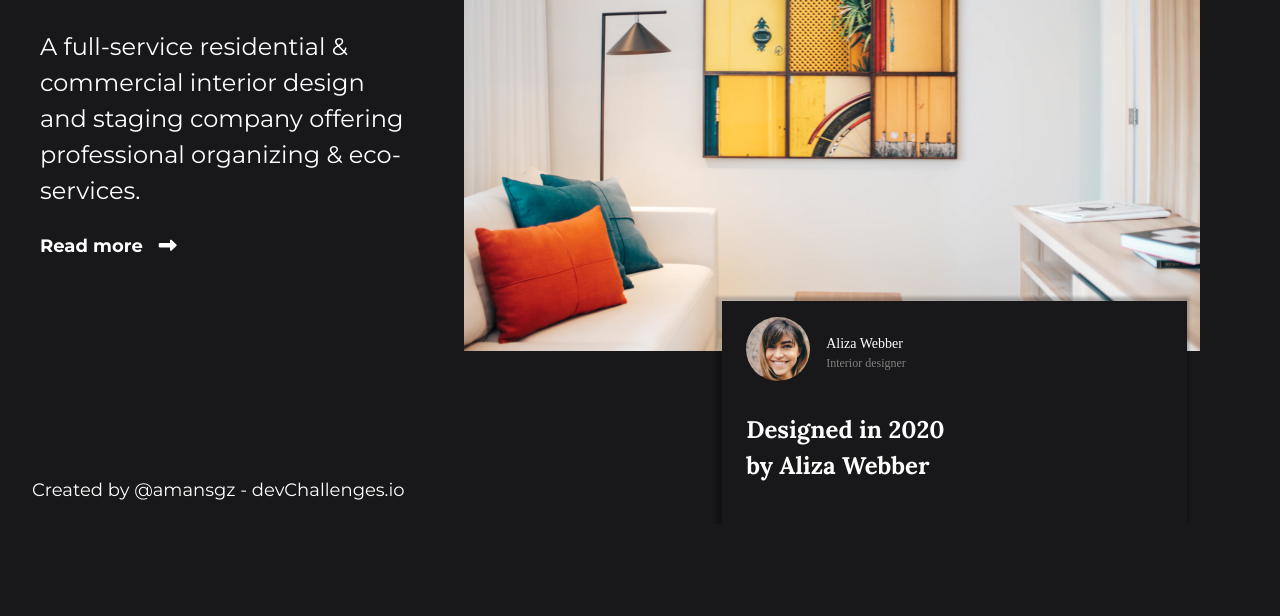
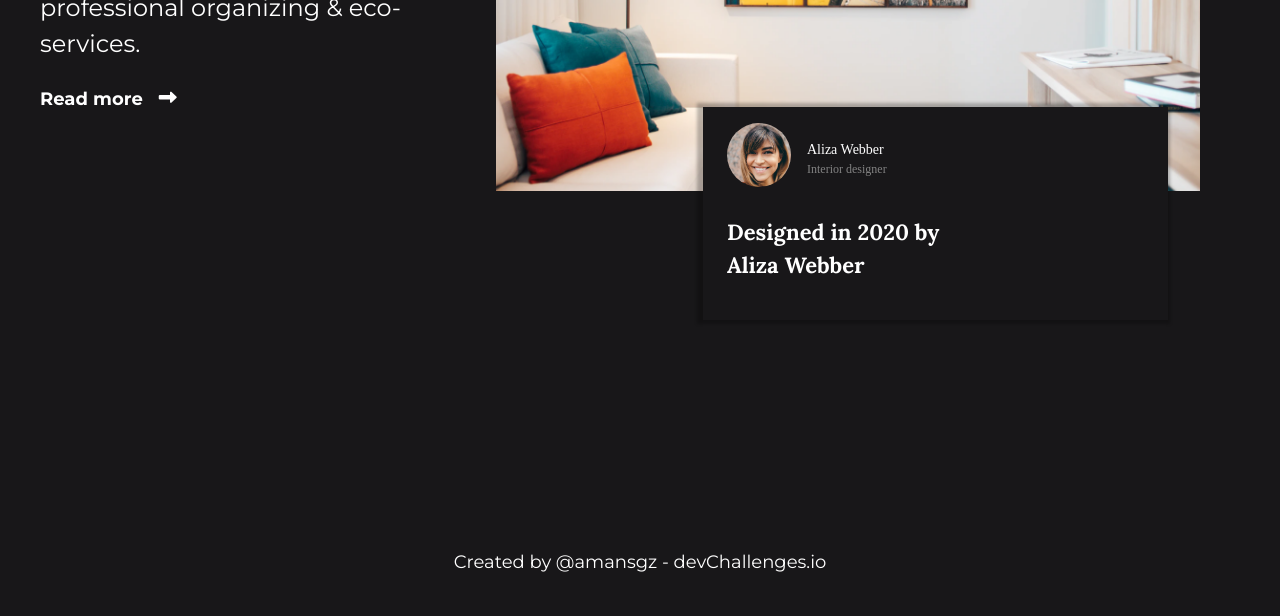
Before and after one commit to amansgz/css-interior-consultant, a plain HTML site: page index.html in a window 1280 px wide. Shown: the part 494-1110 px from the top of the page. Before the commit the page ends 1018 px from the top, so only its background shows below. Drawn offline with nearby package versions, Linux system fonts and the light colour scheme.

Commit message:
Update main and add footer styles

```diff
--- a/css/app.css
+++ b/css/app.css
@@ -13,7 +13,6 @@
 *:after {
   box-sizing: border-box;
 }
-
 body {
   max-width: 1440px;
   min-height: 100vh;
@@ -86,7 +85,7 @@ img {
   transform: translateY(-8px) rotate(-45deg);
 }
 
-/* Side full screen menu display from right*/
+/* Full screen side menu display from right*/
 .nav-menu {
   position: fixed;
   top: 0;
@@ -122,15 +121,14 @@ img {
   width: 0;
   left: 0;
   bottom: -10px;
-  transition: 0.1s;
+  transition: 0.3s;
 }
 .nav-menu__link:hover:after,
 .nav-menu__link:focus:after {
   width: 100%;
 }
-
-.main-section {
-  position: relative;
+main {
+  height: 100vh;
 }
 .info {
   padding: .5rem;
@@ -141,7 +139,8 @@ img {
   text-align: left;
 }
 .info__text {
-  max-width: 405px;
+  width: 95vw;
+  max-width: 400px;
 }
 .info__link {
   display: flex;
@@ -152,13 +151,14 @@ img {
   padding-top: .2rem;
 }
 .design {
+  position: relative;
   padding: .5rem;
 }
 .card {
   position: absolute;
-  top: 92%;
-  right: 5%;
-  width: 80vw;
+  top: 80%;
+  right: 10%;
+  width: 75vw;
   max-width: 465px;
   padding: 1rem 1.5rem 1rem;
   margin: 0 auto;
@@ -191,9 +191,14 @@ img {
   max-width: 230px;
   font-family: var(--serif);
   font-weight: 700;
-  font-size: clamp(18px, 8vw, 24px);
+  font-size: clamp(18px, 5vw, 22px);
 }
 
+.footer {
+  padding: 1.5rem;
+  margin-top: 7rem;
+  text-align: center;
+}
 @media only screen and (min-width: 992px) {
   body {
     margin: auto;
@@ -215,11 +220,10 @@ img {
     display: none;
   }
   .main-section {
-    height: 100vh;
     display: flex;
     justify-content: center;
     align-items: center;
-    margin-top: 4rem;
+    margin-bottom: 7rem;
   }
   .info {
     flex: 1;
```
